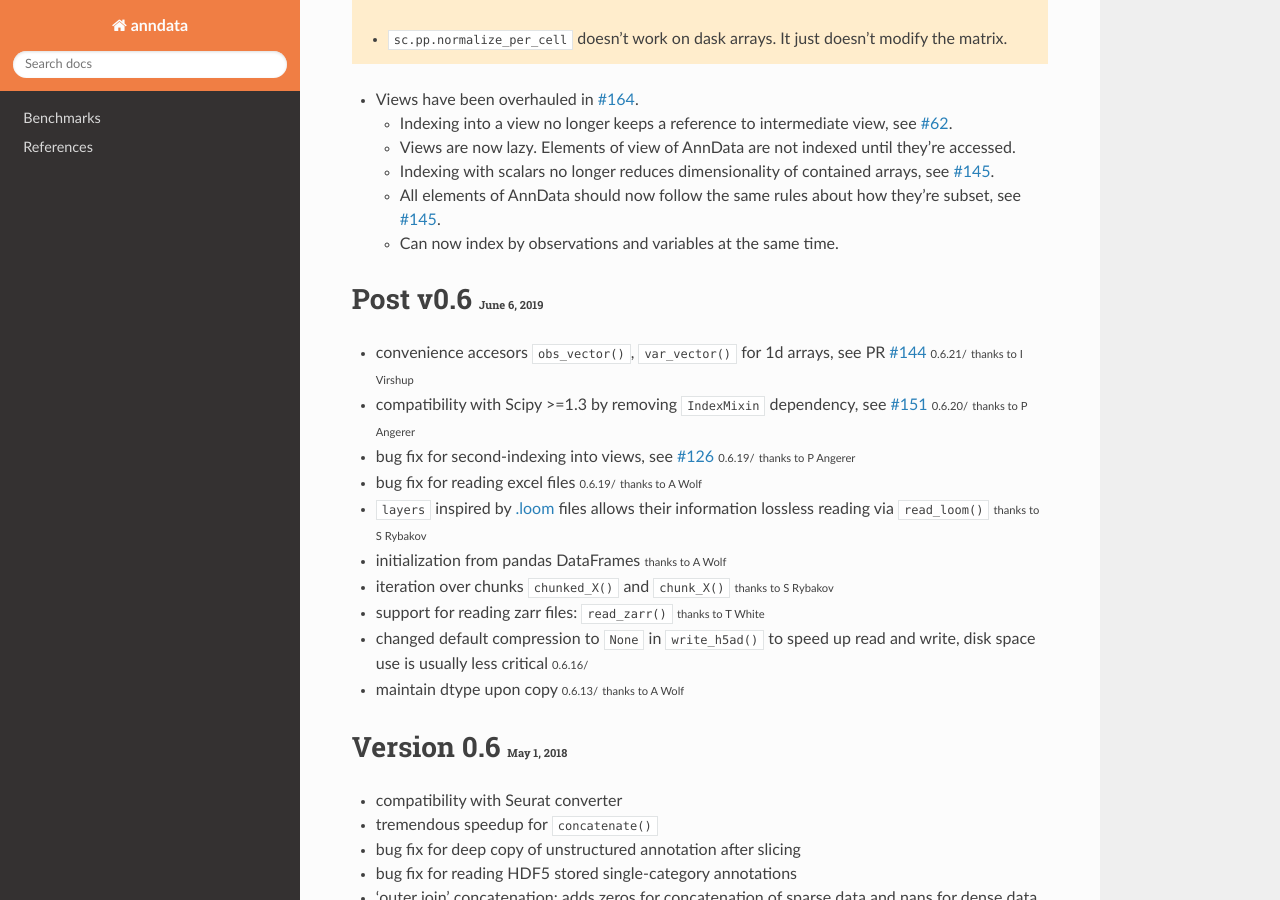
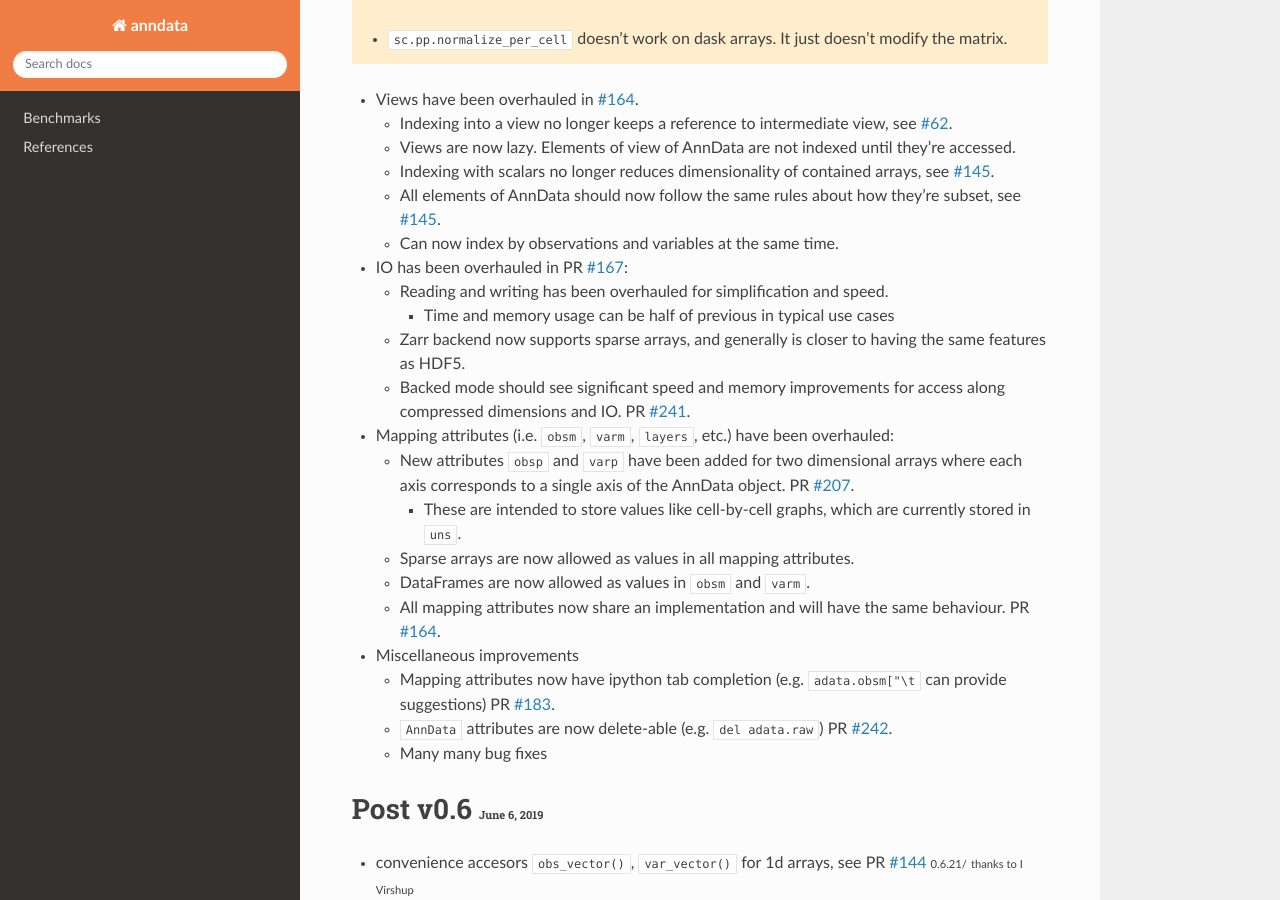
Before and after one commit to scverse/anndata, a Sphinx documentation site: the page built from docs/release_notes.rst, in a window 1280 px wide and 900 px high, scrolled down 392 px. Built offline with Sphinx 7.4.7 and the Read the Docs theme 2.0.0, drawn with Linux system fonts in a browser that asks for light colours; the version number could not be read and is left out.

Commit message:
Initial update of release notes (#270)

```diff
--- a/docs/release_notes.rst
+++ b/docs/release_notes.rst
@@ -24,6 +24,35 @@ On Master :small:`July 29, 2019`
   - Indexing with scalars no longer reduces dimensionality of contained arrays, see :issue:`145`.
   - All elements of AnnData should now follow the same rules about how they're subset, see :issue:`145`.
   - Can now index by observations and variables at the same time.
+
+
+- IO has been overhauled in PR :pr:`167`:
+
+  - Reading and writing has been overhauled for simplification and speed.
+
+    - Time and memory usage can be half of previous in typical use cases
+
+  - Zarr backend now supports sparse arrays, and generally is closer to having the same features as HDF5.
+  - Backed mode should see significant speed and memory improvements for access along compressed dimensions and IO. PR :pr:`241`.
+
+
+- Mapping attributes (i.e. `obsm`, `varm`, `layers`, etc.) have been overhauled:
+
+  - New attributes :attr:`~anndata.AnnData.obsp` and :attr:`~anndata.AnnData.varp` have been added for two dimensional arrays where each axis corresponds to a single axis of the AnnData object. PR :pr:`207`.
+
+    - These are intended to store values like cell-by-cell graphs, which are currently stored in :attr:`~anndata.AnnData.uns`.
+
+  - Sparse arrays are now allowed as values in all mapping attributes.
+  - DataFrames are now allowed as values in :attr:`~anndata.AnnData.obsm` and :attr:`~anndata.AnnData.varm`.
+  - All mapping attributes now share an implementation and will have the same behaviour. PR :pr:`164`.
+
+
+- Miscellaneous improvements
+
+  - Mapping attributes now have ipython tab completion (e.g. `adata.obsm["\\t` can provide suggestions) PR :pr:`183`.
+  - :class:`~anndata.AnnData` attributes are now delete-able (e.g. `del adata.raw`) PR :pr:`242`.
+  - Many many bug fixes
+
 
 Post v0.6 :small:`June 6, 2019`
 ---------------------------------
```
